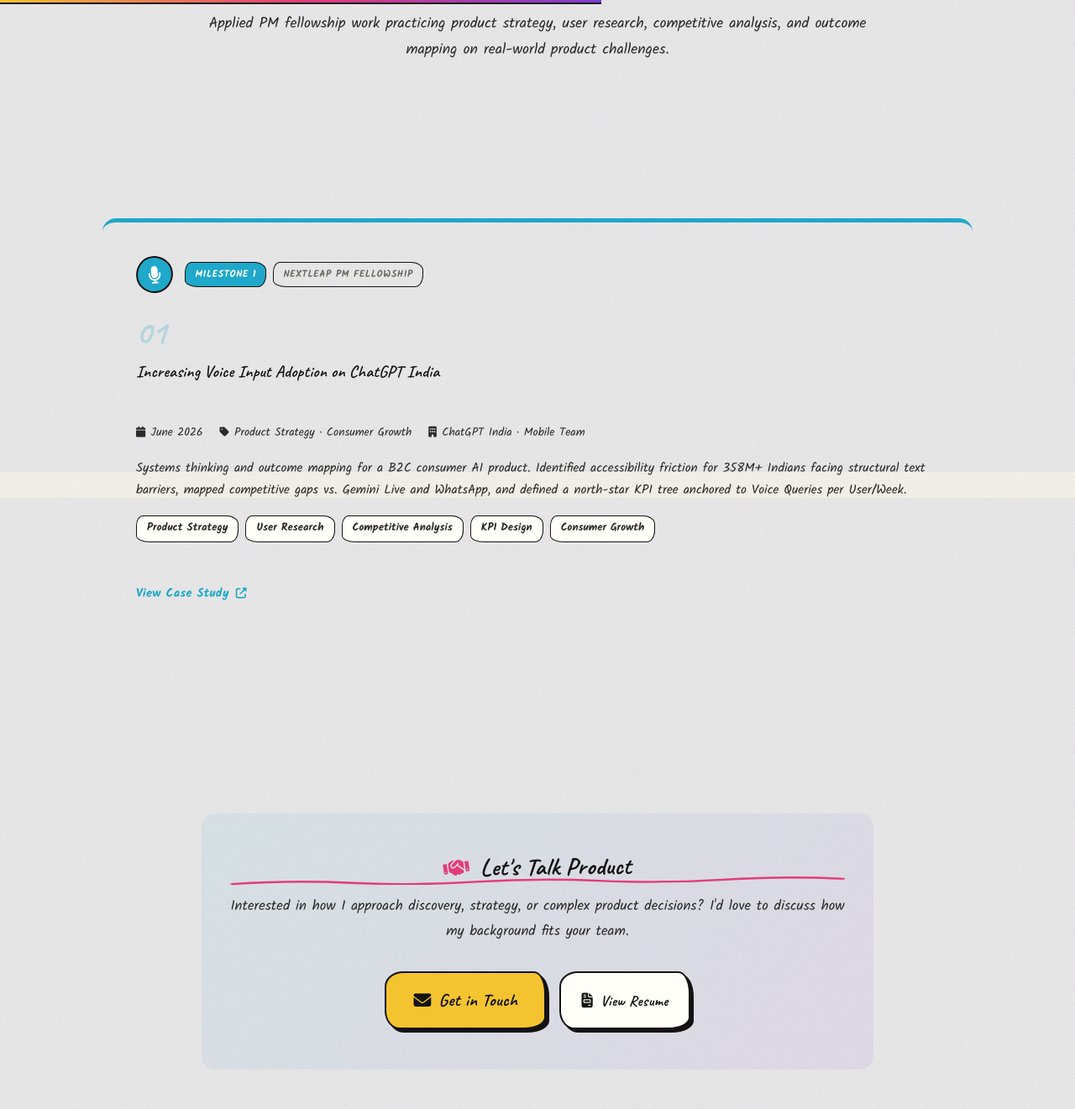
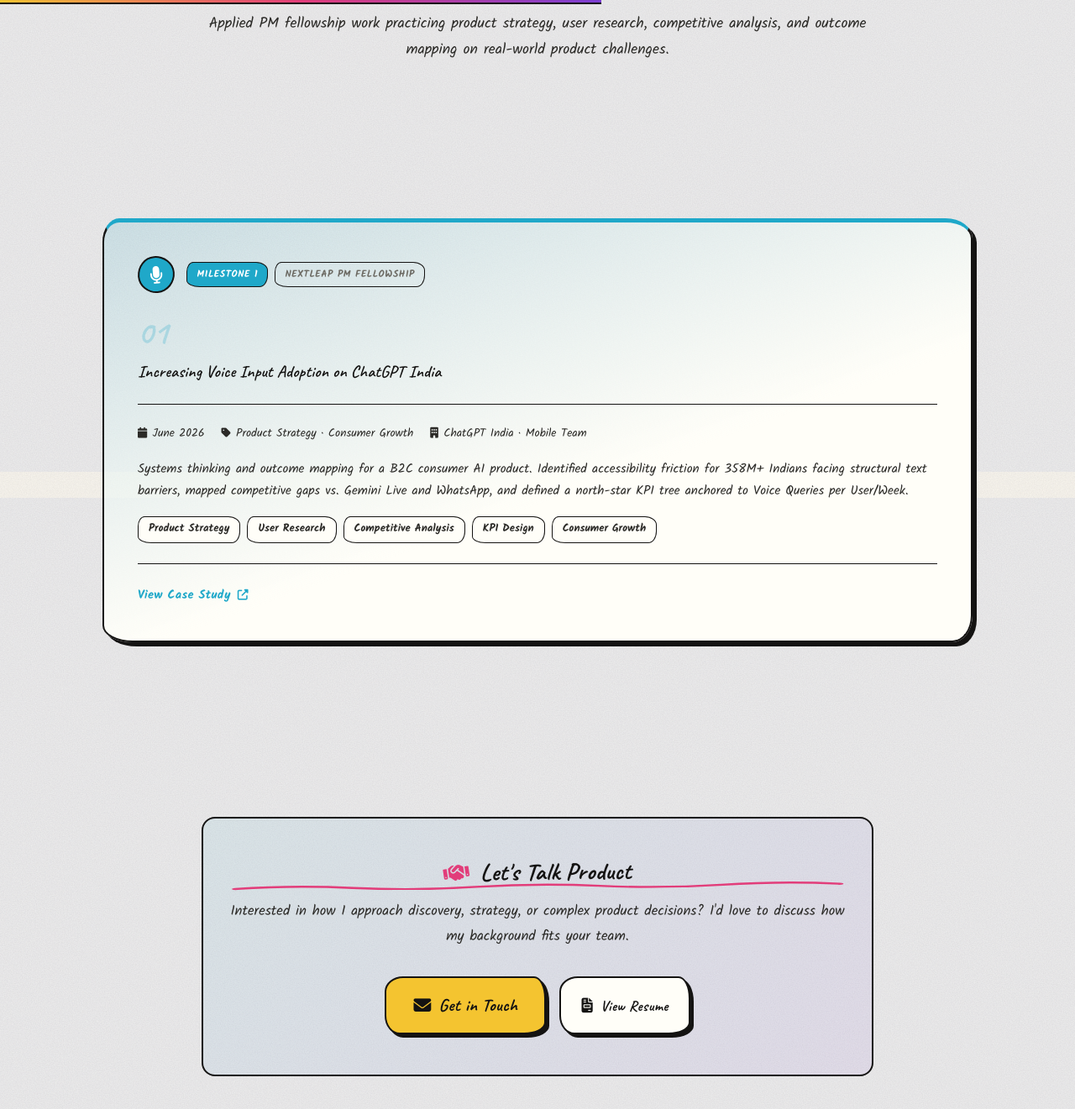
Before and after one commit to mayank1101/mayank1101.github.io, a Jekyll site: the page built from case-studies.html, in a window 1280 px wide and 1400 px high, scrolled down 338 px. Shown: the top 1321 px of the window at 84% size. Built offline with Jekyll 4.4.1, drawn with Linux system fonts in a browser that asks for light colours; some web fonts are replaced.

Commit message:
fixed card border issue in case-study

```diff
--- a/_sass/_case-studies.scss
+++ b/_sass/_case-studies.scss
@@ -40,7 +40,7 @@
   text-align: center;
   padding: 3rem 2rem;
   background: linear-gradient(135deg, rgba(31, 168, 201, 0.08), rgba(123, 63, 212, 0.08));
-  border: 2px solid var(--card-border);
+  border: 2px solid var(--ink);
   border-radius: 16px;
 
   h2 {
@@ -86,51 +86,44 @@
   text-decoration: none;
   color: inherit;
   padding: 2.5rem;
-  background: var(--card-bg);
-  border: 2px solid var(--card-border);
-  border-radius: 16px;
-  transition: all 0.35s ease;
+  background: var(--card);
+  border: 2.5px solid var(--ink);
+  border-radius: $border-radius-lg;
+  box-shadow: var(--shadow-medium);
+  transition: transform 0.25s $transition-bounce, box-shadow 0.25s $transition-smooth;
   position: relative;
   overflow: hidden;
 
   &:hover {
-    transform: translateY(-10px);
-    box-shadow: 0 16px 40px rgba(0, 0, 0, 0.12);
+    transform: translate(-3px, -3px);
+    box-shadow: var(--shadow-large);
 
-    .case-study-card-action {
-      gap: 0.8rem;
-    }
-
-    .case-study-card-number {
-      transform: scale(1.1);
-    }
+    .case-study-card-action { gap: 0.8rem; }
+    .case-study-card-number { transform: scale(1.1); }
   }
 
   &.card-cyan {
     border-top: 5px solid var(--accent-cyan);
-    background: linear-gradient(160deg, rgba(31, 168, 201, 0.07) 0%, var(--card-bg) 60%);
+    background: linear-gradient(160deg, var(--tint-cyan) 0%, var(--card) 60%);
 
     .case-study-card-number { color: var(--accent-cyan); }
     .case-study-card-action { color: var(--accent-cyan); }
-    &:hover { border-color: var(--accent-cyan); }
   }
 
   &.card-purple {
     border-top: 5px solid var(--accent-purple);
-    background: linear-gradient(160deg, rgba(123, 63, 212, 0.07) 0%, var(--card-bg) 60%);
+    background: linear-gradient(160deg, var(--tint-purple) 0%, var(--card) 60%);
 
     .case-study-card-number { color: var(--accent-purple); }
     .case-study-card-action { color: var(--accent-purple); }
-    &:hover { border-color: var(--accent-purple); }
   }
 
   &.card-pink {
     border-top: 5px solid var(--accent-pink);
-    background: linear-gradient(160deg, rgba(226, 61, 122, 0.07) 0%, var(--card-bg) 60%);
+    background: linear-gradient(160deg, var(--tint-pink) 0%, var(--card) 60%);
 
     .case-study-card-number { color: var(--accent-pink); }
     .case-study-card-action { color: var(--accent-pink); }
-    &:hover { border-color: var(--accent-pink); }
   }
 }
 
@@ -141,7 +134,7 @@
   gap: 0.8rem;
   margin-bottom: 1.5rem;
   padding-bottom: 1.5rem;
-  border-bottom: 1px solid var(--card-border);
+  border-bottom: 1px solid var(--ink);
 }
 
 .case-study-card-number {
@@ -194,7 +187,7 @@
 // Card Footer
 .case-study-card-footer {
   padding-top: 1.5rem;
-  border-top: 1px solid var(--card-border);
+  border-top: 1px solid var(--ink);
 }
 
 .case-study-card-action {
@@ -213,7 +206,7 @@
 .case-study-page-hero {
   margin-bottom: 3rem;
   padding-bottom: 2rem;
-  border-bottom: 2px solid var(--card-border);
+  border-bottom: 2px solid var(--ink);
 
   h1 {
     font-size: 2.5rem;
@@ -283,7 +276,7 @@
 
 .case-study-page-cta {
   background: linear-gradient(135deg, rgba(31, 168, 201, 0.08), rgba(123, 63, 212, 0.08));
-  border: 2px solid var(--card-border);
+  border: 2px solid var(--ink);
   border-radius: 12px;
   padding: 2.5rem;
   text-align: center;
@@ -341,19 +334,19 @@
 
     &.card-cyan {
       border-left: 4px solid var(--accent-cyan);
-      background: linear-gradient(135deg, rgba(31, 168, 201, 0.08), var(--card-bg));
+      background: linear-gradient(135deg, rgba(31, 168, 201, 0.08), var(--card));
       h3 i { color: var(--accent-cyan); }
     }
 
     &.card-purple {
       border-left: 4px solid var(--accent-purple);
-      background: linear-gradient(135deg, rgba(123, 63, 212, 0.08), var(--card-bg));
+      background: linear-gradient(135deg, rgba(123, 63, 212, 0.08), var(--card));
       h3 i { color: var(--accent-purple); }
     }
 
     &.card-pink {
       border-left: 4px solid var(--accent-pink);
-      background: linear-gradient(135deg, rgba(226, 61, 122, 0.08), var(--card-bg));
+      background: linear-gradient(135deg, rgba(226, 61, 122, 0.08), var(--card));
       h3 i { color: var(--accent-pink); }
     }
 
@@ -532,9 +525,9 @@
   max-width: 900px;
   margin: 0 auto 3rem;
   padding: 3rem;
-  background: var(--card-bg);
+  background: var(--card);
   border-radius: 16px;
-  border: 2px solid var(--card-border);
+  border: 2px solid var(--ink);
   transition: all 0.3s ease;
 
   &:hover {
@@ -545,7 +538,7 @@
 
   &.card-cyan {
     border-top: 5px solid var(--accent-cyan);
-    background: linear-gradient(135deg, rgba(135, 206, 235, 0.05), var(--card-bg));
+    background: linear-gradient(135deg, rgba(135, 206, 235, 0.05), var(--card));
 
     .case-study-section h3 {
       color: var(--accent-cyan);
@@ -554,7 +547,7 @@
 
   &.card-purple {
     border-top: 5px solid var(--accent-purple);
-    background: linear-gradient(135deg, rgba(212, 181, 232, 0.05), var(--card-bg));
+    background: linear-gradient(135deg, rgba(212, 181, 232, 0.05), var(--card));
 
     .case-study-section h3 {
       color: var(--accent-purple);
@@ -563,7 +556,7 @@
 
   &.card-pink {
     border-top: 5px solid var(--accent-pink);
-    background: linear-gradient(135deg, rgba(255, 182, 193, 0.05), var(--card-bg));
+    background: linear-gradient(135deg, rgba(255, 182, 193, 0.05), var(--card));
 
     .case-study-section h3 {
       color: var(--accent-pink);
@@ -575,7 +568,7 @@
 .case-study-header {
   margin-bottom: 2.5rem;
   padding-bottom: 2rem;
-  border-bottom: 1px solid var(--card-border);
+  border-bottom: 1px solid var(--ink);
 }
 
 .case-study-title-section h2 {
@@ -689,8 +682,8 @@
   align-items: flex-start;
   gap: 0.8rem;
   padding: 1rem;
-  background: var(--card-bg);
-  border: 1px solid var(--card-border);
+  background: var(--card);
+  border: 1px solid var(--ink);
   border-radius: 8px;
   font-size: 0.95rem;
   line-height: 1.5;
@@ -736,8 +729,8 @@
     display: flex;
     flex-direction: column;
     padding: 2rem;
-    background: var(--card-bg);
-    border: 2px solid var(--card-border);
+    background: var(--card);
+    border: 2px solid var(--ink);
     border-radius: 12px;
     transition: all 0.3s ease;
 
@@ -782,7 +775,7 @@
 
 .case-study-cta-card {
   background: linear-gradient(135deg, rgba(135, 206, 235, 0.1), rgba(212, 181, 232, 0.1));
-  border: 2px solid var(--card-border);
+  border: 2px solid var(--ink);
   border-radius: 16px;
   padding: 3rem 2rem;
   text-align: center;
```
